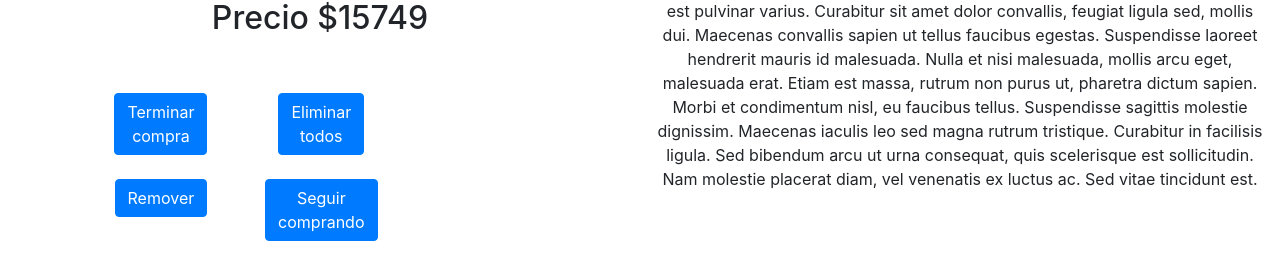
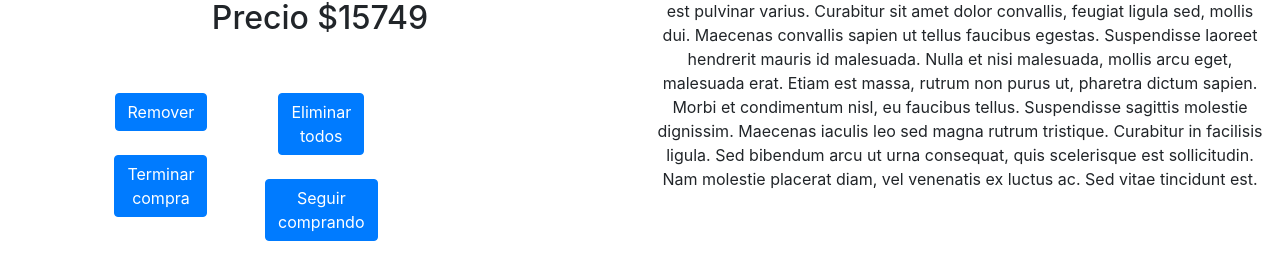
Before and after one commit to maxirosanda/https---github.com-maxirosanda-proyecto_finalizado, a React (Create React App) app: page /item/0 in a window 1280 px wide. Both pictures are taken after a click on the button "Carrito". Shown: the part 493-760 px from the top of the page. Built offline with nearby package versions, Linux system fonts and the light colour scheme.

Commit message:
retoques

```diff
--- a/src/components/Button/ButtonRemove.js
+++ b/src/components/Button/ButtonRemove.js
@@ -2,7 +2,7 @@ import React from 'react'
 import { Button, Col } from 'react-bootstrap'
 
 
-const ButtonRemove = ({removeItem}) => {
+const ButtonRemove = ({removeItem,texto}) => {
   return (
     <React.Fragment>
       <Col
@@ -13,7 +13,7 @@ const ButtonRemove = ({removeItem}) => {
         className=' my-4 row justify-content-center align-self-center'
       >
          <Button onClick={removeItem}  className=' row justify-content-center align-self-center'>
-          Remover
+          {texto}
         </Button>
       </Col>
 
--- a/src/components/contador/ContadorContainer.js
+++ b/src/components/contador/ContadorContainer.js
@@ -72,10 +72,11 @@ const removeItem = () =>{
     <React.Fragment>
 <Row>
  <Col>
+<ButtonRemove removeItem={removeItem}  texto={"Remover"} ></ButtonRemove>
 <ButtonTerminar></ButtonTerminar>
-<ButtonRemove removeItem={removeItem} ></ButtonRemove>
 </Col>
 <Col>
+
 <ButtonClear clearItems={clearItems}></ButtonClear>
 <ButtonSeguir ></ButtonSeguir>
 </Col>
```
Also changed, not shown: 1 other file (tests, documents, lock files or other folders).
